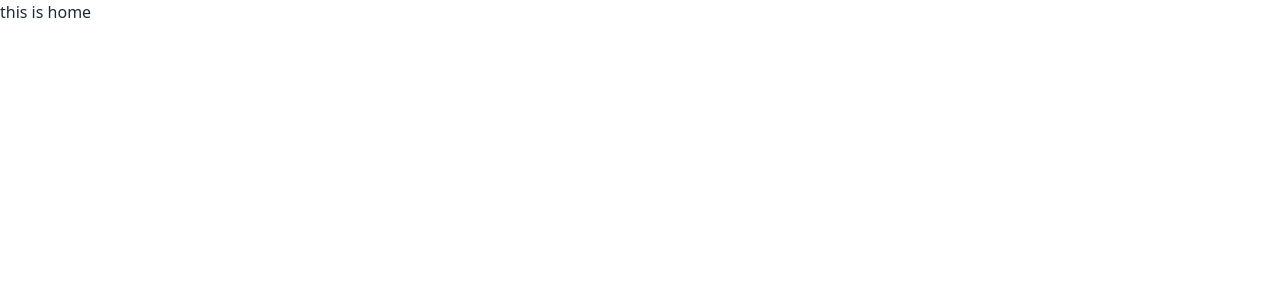
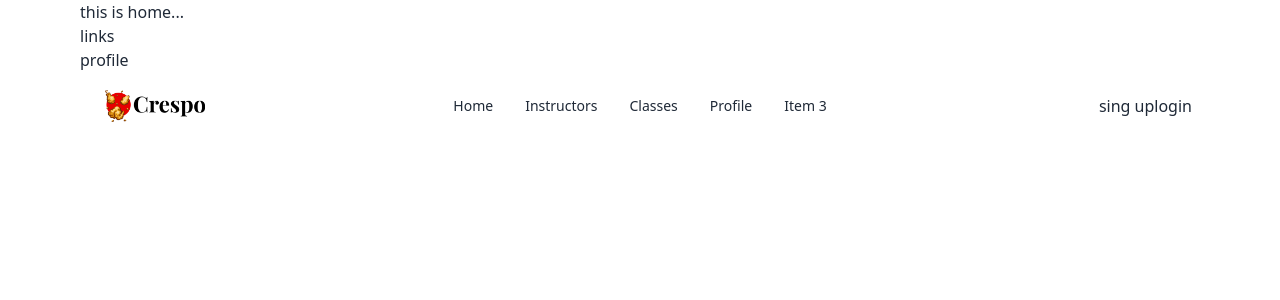
Before and after one commit to mehrabhossain1/crespo-recipes-client, a React (Vite) app: page / in a window 1280 px wide. Shown: the top 300 px of the page. Built offline with nearby package versions, Linux system fonts and the light colour scheme.

Commit message:
Navbar navOptions setuped

```diff
--- a/src/App.jsx
+++ /dev/null
@@ -1,14 +0,0 @@
-import "./App.css";
-
-function App() {
-  return (
-    <>
-      <button className='btn'>Button</button>
-      <button className='btn btn-neutral'>Neutral</button>
-      <button className='btn btn-primary'>Primary</button>
-      <button className='btn btn-secondary'>Secondary</button>
-    </>
-  );
-}
-
-export default App;
--- a/src/Layout/Main.jsx
+++ b/src/Layout/Main.jsx
@@ -1,9 +1,11 @@
 import { Outlet } from "react-router-dom";
+import Navbar from "../pages/Shared/Navbar/Navbar";
 
 const Main = () => {
   return (
     <div>
       <Outlet />
+      <Navbar />
     </div>
   );
 };
--- a/src/main.jsx
+++ b/src/main.jsx
@@ -3,9 +3,12 @@ import ReactDOM from "react-dom/client";
 import "./index.css";
 import { RouterProvider } from "react-router-dom";
 import { router } from "./routes/Routes";
+import Container from "./pages/Shared/Container/Container";
 
 ReactDOM.createRoot(document.getElementById("root")).render(
   <React.StrictMode>
-    <RouterProvider router={router} />
+    <Container>
+      <RouterProvider router={router} />
+    </Container>
   </React.StrictMode>
 );
--- a/src/pages/Home/Home/Home.jsx
+++ b/src/pages/Home/Home/Home.jsx
@@ -1,7 +1,7 @@
 const Home = () => {
   return (
     <div>
-      <h2>this is home</h2>
+      <h2>this is home...</h2>
     </div>
   );
 };
--- /dev/null
+++ b/src/pages/Shared/Container/Container.jsx
@@ -0,0 +1,9 @@
+const Container = ({ children }) => {
+  return (
+    <div className='max-w-[2520px] mx-auto xl:px-20 md:px-10 sm:px-2 px-4'>
+      {children}
+    </div>
+  );
+};
+
+export default Container;
--- /dev/null
+++ b/src/pages/Shared/Navbar/Logo.jsx
@@ -0,0 +1,20 @@
+import { Link } from "react-router-dom";
+import logo from "../../../assets/logo.png";
+
+const Logo = () => {
+  return (
+    <>
+      <Link to='/'>
+        <img
+          className='cursor-pointer hidden md:block'
+          src={logo}
+          alt='logo'
+          width='100'
+          height='100'
+        />
+      </Link>
+    </>
+  );
+};
+
+export default Logo;
--- /dev/null
+++ b/src/pages/Shared/Navbar/Navbar.jsx
@@ -0,0 +1,95 @@
+import Logo from "./Logo";
+import { Link } from "react-router-dom";
+
+const Navbar = () => {
+  const user = null;
+
+  const navOptions = (
+    <>
+      {user ? (
+        <>
+          <li>
+            <Link to='/'>Home</Link>
+          </li>
+          <li>
+            <Link to='/'>Blogs</Link>
+          </li>
+        </>
+      ) : (
+        <>
+          <li>
+            <Link to='/'>Home</Link>
+          </li>
+          <li>
+            <Link to='/instructors'>Instructors</Link>
+          </li>
+          <li>
+            <Link to='/classes'>Classes</Link>
+          </li>
+          <li>
+            <a>Profile</a>
+          </li>
+        </>
+      )}
+    </>
+  );
+
+  return (
+    <>
+      <div>links</div>
+      <div>profile</div>
+      <div className='navbar bg-base-100'>
+        <div className='navbar-start'>
+          <div className='dropdown'>
+            <label tabIndex={0} className='btn btn-ghost lg:hidden'>
+              <svg
+                xmlns='http://www.w3.org/2000/svg'
+                className='h-5 w-5'
+                fill='none'
+                viewBox='0 0 24 24'
+                stroke='currentColor'
+              >
+                <path
+                  strokeLinecap='round'
+                  strokeLinejoin='round'
+                  strokeWidth='2'
+                  d='M4 6h16M4 12h8m-8 6h16'
+                />
+              </svg>
+            </label>
+            <ul
+              tabIndex={0}
+              className='menu menu-sm dropdown-content mt-3 z-[1] p-2 shadow bg-base-100 rounded-box w-52'
+            >
+              {navOptions}
+            </ul>
+          </div>
+          <a className='btn btn-ghost normal-case text-xl'>
+            <Logo />
+          </a>
+        </div>
+        <div className='navbar-center hidden lg:flex'>
+          <ul className='menu menu-horizontal px-1'>
+            {navOptions}
+            <li>
+              <a>Item 3</a>
+            </li>
+          </ul>
+        </div>
+        <div className='navbar-end'>
+          {user ? (
+            <>
+              <div>profime pic</div>
+            </>
+          ) : (
+            <>
+              <button>sing up</button> <button>login</button>
+            </>
+          )}
+        </div>
+      </div>
+    </>
+  );
+};
+
+export default Navbar;
```
Also changed, not shown: testcode.jsx (added, +73 -0 lines), .eslintrc.cjs, src/App.css (added), src/assets/logo.png (added).
